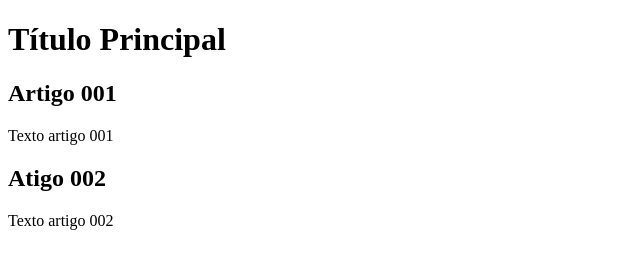
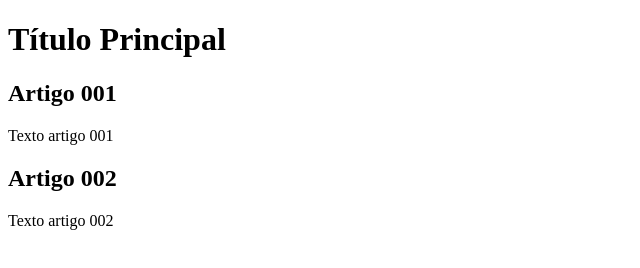
Before and after one commit to vnsbiage/projeto-site, a plain HTML site: page index.html in a window 1280 px wide. Shown: the full height of the page, 0-640 px from the left. Drawn offline with Linux system fonts and the light colour scheme.

Commit message:
Corrigindo título Artigo 002
Feita a correção da grafia do Título

```diff
--- a/index.html
+++ b/index.html
@@ -14,7 +14,7 @@
                     <p>Texto artigo 001</p>
                 </article>
                 <article>
-                    <h2>Atigo 002</h2>
+                    <h2>Artigo 002</h2>
                     <p>Texto artigo 002</p>
                 </article>
             </header>
```
